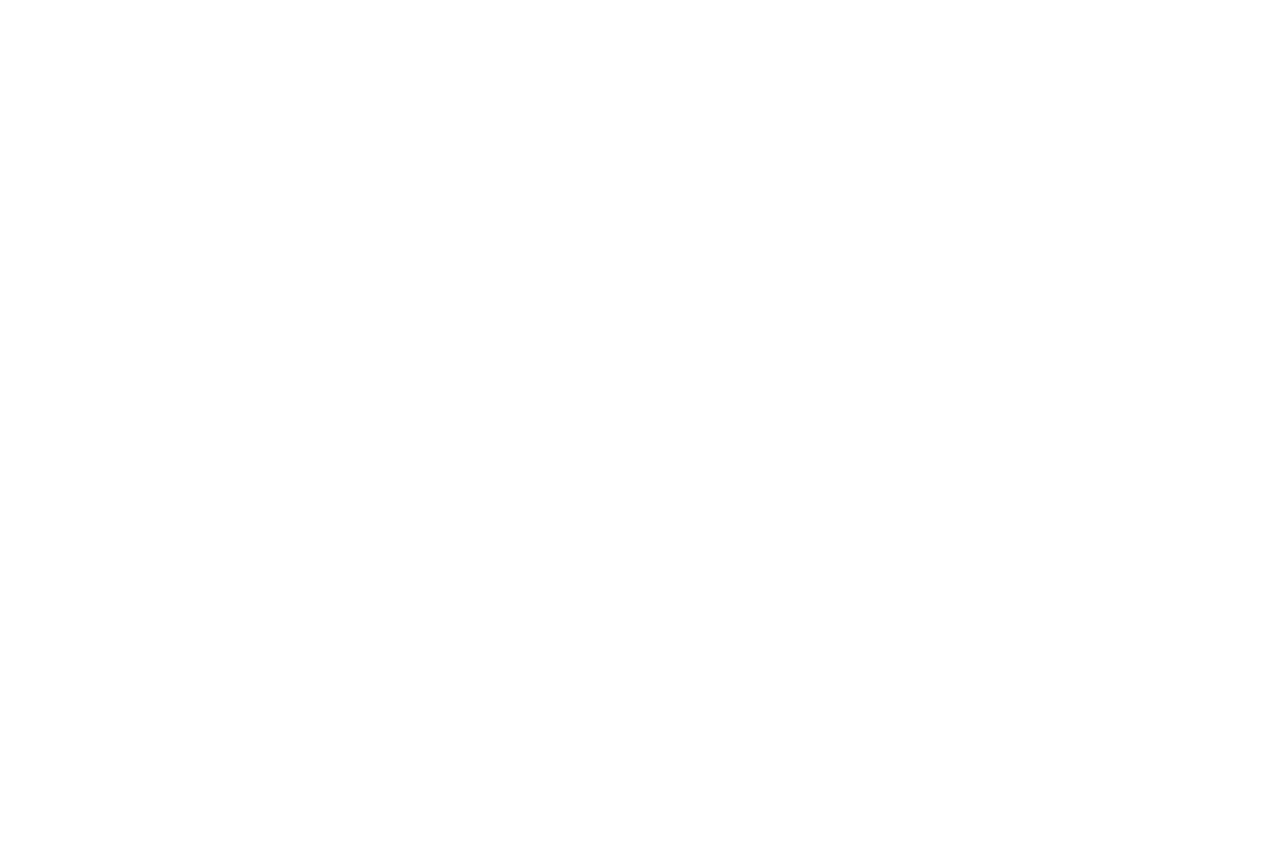
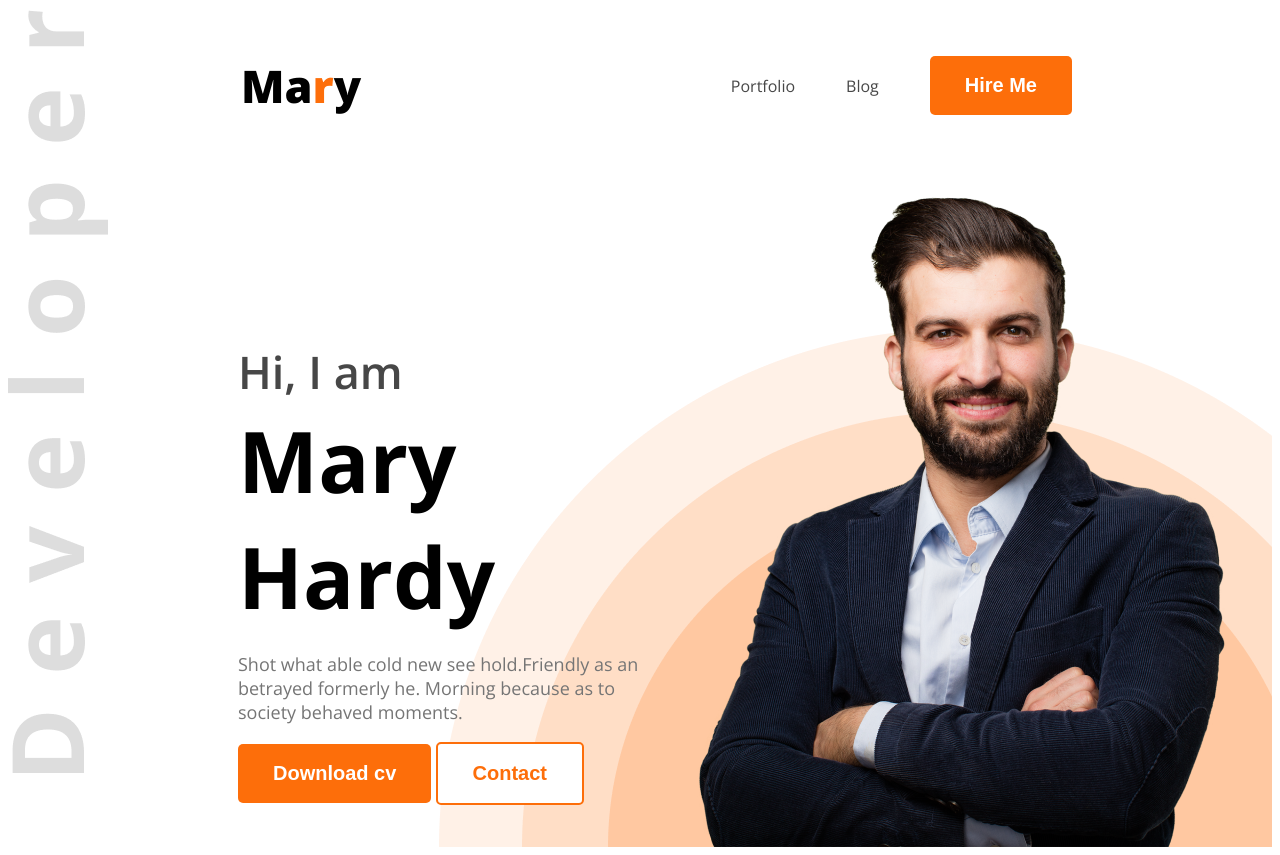
Before and after one commit to rabiyarumi/web-dev-portfolio, a plain HTML site: page index.html in a window 1280 px wide. Before the commit the page ends 800 px from the top, so only its background shows below. Drawn offline with nearby package versions, Linux system fonts and the light colour scheme.

Commit message:
added header section

```diff
--- a/index.html
+++ b/index.html
@@ -4,10 +4,51 @@
     <meta charset="UTF-8">
     <meta name="viewport" content="width=device-width, initial-scale=1.0">
     <title>Web Developer Portfolio</title>
+
+    <link rel="preconnect" href="https://fonts.googleapis.com">
+    <link rel="preconnect" href="https://fonts.gstatic.com" crossorigin>
+    <link href="https://fonts.googleapis.com/css2?family=Open+Sans:ital,wght@0,300..800;1,300..800&display=swap" rel="stylesheet">
+
     <link rel="stylesheet" href="styles/style.css">
 
 </head>
-<body>
+<body class="open-sans-normal">
+    <header class="header">
+        <nav>
+            <h3 class="nav-title">Ma<span class="color-primery">r</span>y</h3>
+            <ul class="nav-list">
+                <li><a class="dark-2" href="">Portfolio</a></li>
+                <li><a class="dark-2" href="">Blog</a></li>
+                <li><a href="">
+                    <button class="btn-primary">Hire Me</button>
+                </a></li>
+            </ul>
+        </nav>
+
+        <div class="banner">
+            <div class="banner-content">
+                <h4 class="banner-greetings dark-2">Hi, I am</h4>
+                <h1 class="banner-title">Mary Hardy</h1>
+                <p class="banner-description">
+                    Shot what able cold new see hold.Friendly as an betrayed formerly he.
+                    Morning because as to society behaved moments.
+                </p>
+                <button class="btn-primary">Download cv</button>
+                <button class="btn-contact">Contact</button>
+            </div>
+            <img class="banner-profile-pic" src="images/hardy.png" alt="">
+        </div>
+
+
+    </header>
+    <main>
+
+
+    </main>
+
+
+    <footer>
+    </footer>
 
 </body>
 </html>
--- a/styles/style.css
+++ b/styles/style.css
@@ -0,0 +1,116 @@
+
+
+.open-sans-normal {
+  font-family: "Open Sans", sans-serif;
+  font-optical-sizing: auto;
+   font-style: normal;
+  font-variation-settings:
+    "wdth" 100;
+}
+.dark-2 {
+    color: #474747;
+}
+
+/* header style */
+.header {
+    background-image: url(../images/developer.png), url(../images/header_bg.png);
+    background-repeat: no-repeat;
+    height: 837px;
+    background-position: top left, bottom right;
+}
+nav{
+    display: flex;
+    align-items: center;
+    justify-content:space-between;
+    margin: 10px 200px;
+}
+.nav-title{
+    font-weight: 800;
+    font-size: 45px;
+    margin-left: 33px;
+}
+.color-primery{
+    color: #FD6E0A;
+}
+.nav-list {
+    display: flex;
+    align-items: center
+
+
+
+}
+nav ul li {
+    list-style: none;
+    margin-left: 51px;
+
+}
+nav ul li a {
+    text-decoration: none;
+}
+.btn-primary {
+    background-color: #FD6E0A;
+    color: white;
+    font-size: 20px;
+    font-weight: bold;
+    /* height: 64px;
+    width: 150px; */
+    padding: 18px 35px;
+    border-radius: 5px;
+    border: none;
+
+}
+
+/* Banner style */
+
+.banner {
+    display: flex;
+    justify-content: space-between;
+    align-items: center;
+
+    margin: 0px 38px 0px 230px;
+}
+.banner-content {
+    max-width: 585px;
+    height: 356px;
+
+    /* line-height: 100%;
+    */
+
+}
+.banner-greetings {
+    font-weight: 600;
+    font-size: 45px;
+    margin-top: 10px;
+    margin-bottom: 0px;
+
+}
+.banner-title {
+    font-size: 85px;
+    font-weight: bold;
+    margin-top: 0px;
+    margin-bottom: 0px;
+
+}
+.banner-description {
+    font-size: 18px;
+    color: #757575;
+
+}
+.btn-contact {
+    color: #FD6E0A;
+    background-color: white;
+    font-size: 20px;
+    font-weight: bold;
+    /* height: 64px;
+    width: 150px; */
+    padding: 18px 35px;
+    border-radius: 5px;
+    border: 2px solid #FD6E0A;
+
+}
+.banner-profile-pic {
+    width: 584px;
+    /* height: 767px; */
+    margin: ;
+
+}
```
